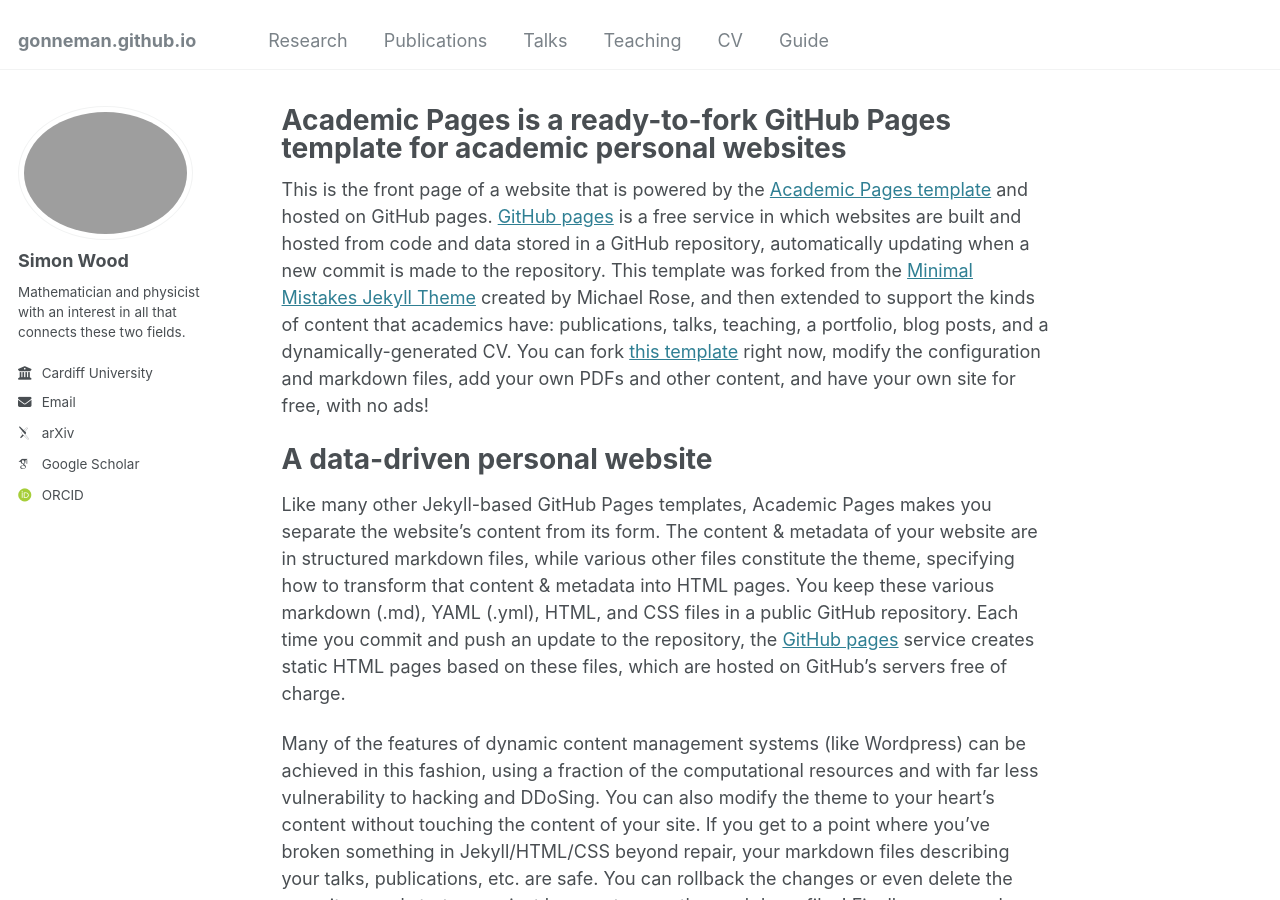
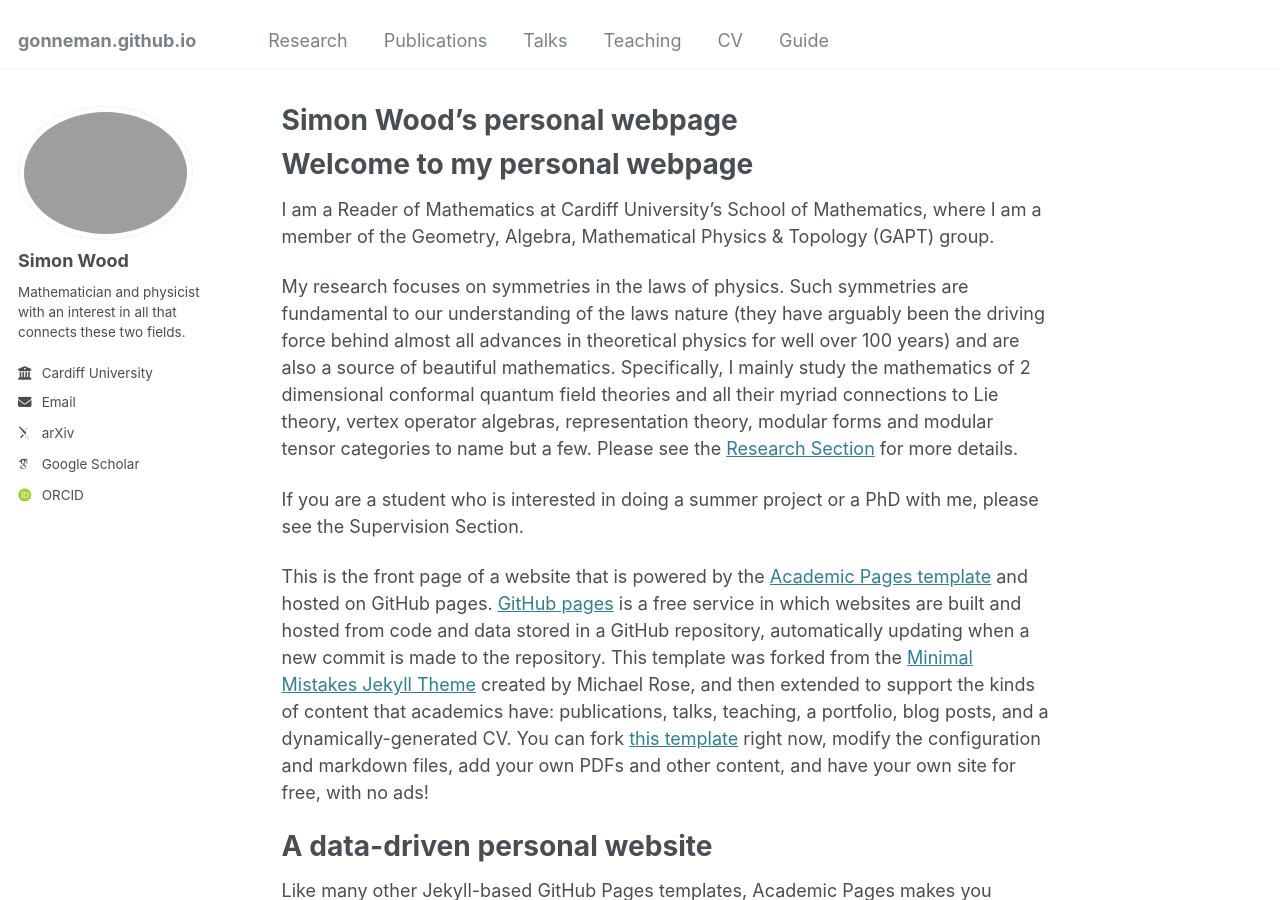
Before and after one commit to gonneman/gonneman.github.io, a Jekyll site: the page built from _pages/about.md, in a window 1280 px wide and 900 px high. Built offline with Jekyll 4.4.1, drawn with Linux system fonts in a browser that asks for light colours; some web fonts are replaced.

Commit message:
Edited About page.

```diff
--- a/_pages/about.md
+++ b/_pages/about.md
@@ -1,11 +1,21 @@
 ---
 permalink: /
-title: "Academic Pages is a ready-to-fork GitHub Pages template for academic personal websites"
+title: "Simon Wood's personal webpage"
 author_profile: true
 redirect_from:
   - /about/
   - /about.html
 ---
+
+
+Welcome to my personal webpage
+=============================
+
+I am a Reader of Mathematics at Cardiff University's School of Mathematics, where I am a member of the Geometry, Algebra, Mathematical Physics & Topology (GAPT) group.
+
+My research focuses on symmetries in the laws of physics. Such symmetries are fundamental to our understanding of the laws nature (they have arguably been the driving force behind almost all advances in theoretical physics for well over 100 years) and are also a source of beautiful mathematics. Specifically, I mainly study the mathematics of 2 dimensional conformal quantum field theories and all their myriad connections to Lie theory, vertex operator algebras, representation theory, modular forms and modular tensor categories to name but a few. Please see the [Research Section](/research/) for more details.
+
+If you are a student who is interested in doing a summer project or a PhD with me, please see the Supervision Section.
 
 This is the front page of a website that is powered by the [Academic Pages template](https://github.com/academicpages/academicpages.github.io) and hosted on GitHub pages. [GitHub pages](https://pages.github.com) is a free service in which websites are built and hosted from code and data stored in a GitHub repository, automatically updating when a new commit is made to the repository. This template was forked from the [Minimal Mistakes Jekyll Theme](https://mmistakes.github.io/minimal-mistakes/) created by Michael Rose, and then extended to support the kinds of content that academics have: publications, talks, teaching, a portfolio, blog posts, and a dynamically-generated CV. You can fork [this template](https://github.com/academicpages/academicpages.github.io) right now, modify the configuration and markdown files, add your own PDFs and other content, and have your own site for free, with no ads!
 
--- a/_pages/publications.html
+++ b/_pages/publications.html
@@ -6,7 +6,9 @@ author_profile: true
 ---
 
 {% if site.author.googlescholar %}
-  <div class="wordwrap">You can also find my articles on <a href="{{site.author.googlescholar}}">my Google Scholar profile</a>.</div>
+  <div class="wordwrap">You can also find my articles
+    on <a href="{{site.author.arxiv}}">my arXiv profile</a>
+    or on <a href="{{site.author.googlescholar}}">my Google Scholar profile</a>.</div>
 {% endif %}
 
 {% include base_path %}
```
